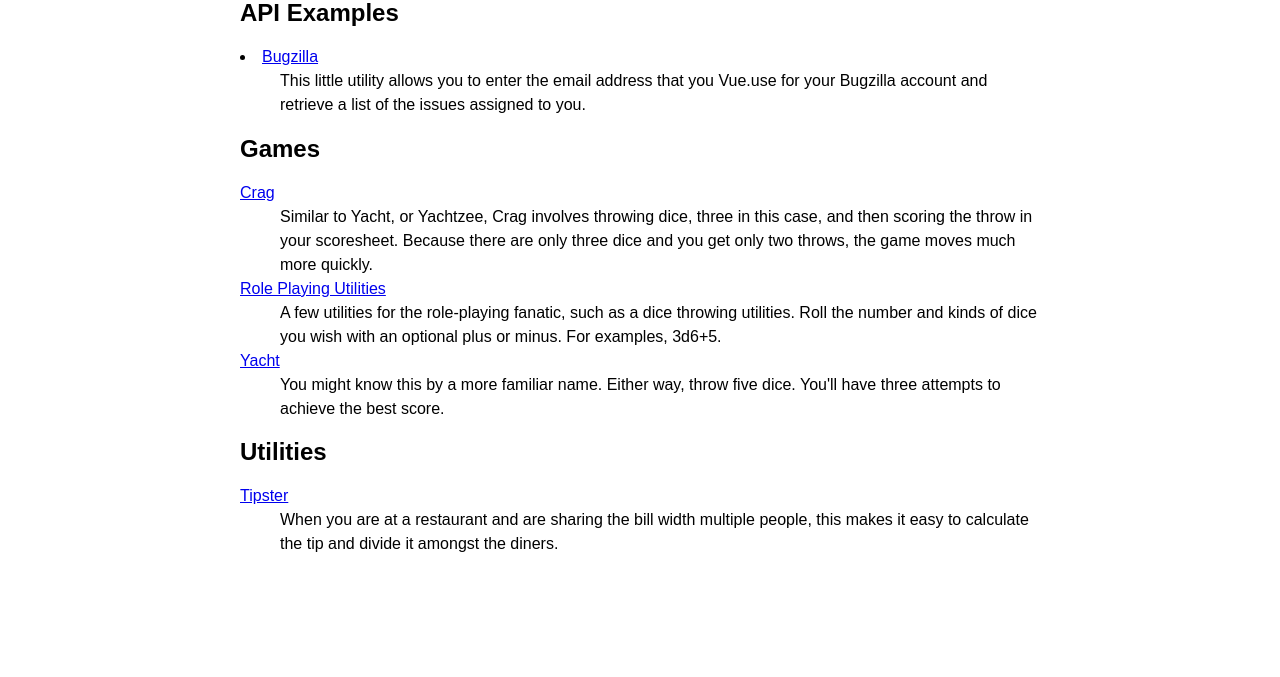
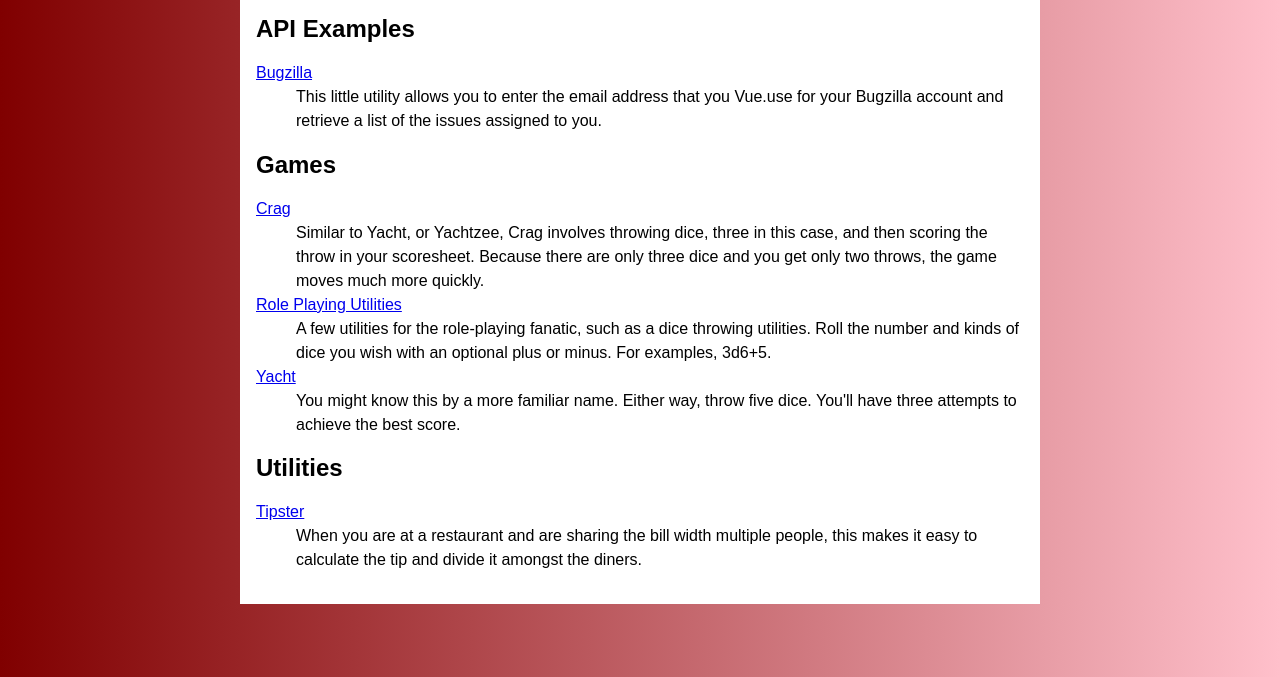
Before and after one commit to irenesmith/myExamples, a plain HTML site: page index.html in a window 1280 px wide. Shown: the part 123-800 px from the top of the page. Drawn offline with Linux system fonts and the light colour scheme.

Commit message:
Formatting and laying out main examples page.

```diff
--- a/css/styles.css
+++ b/css/styles.css
@@ -1,6 +1,15 @@
+body {
+  background-image: linear-gradient(to right, maroon, pink);
+  height:100%;
+  width:100%;
+}
+
 main {
+  background-color:white;
   font-family: Arial, Helvetica, sans-serif;
+  height: 100%;
   margin: 0 auto;
+  padding: 1rem;
   max-width:50rem;
   width: 80%;
 }
--- a/index.html
+++ b/index.html
@@ -17,7 +17,7 @@
     </header>
     <h2>API Examples</h2>
     <dl>
-      <dt><li><a href="api_examples/bugzilla/">Bugzilla</a></li></dt>
+      <dt><a href="api_examples/bugzilla/">Bugzilla</a></dt>
       <dd>
         This little utility allows you to enter the email address that you Vue.use
         for your Bugzilla account and retrieve a list of the issues assigned to you.
```
